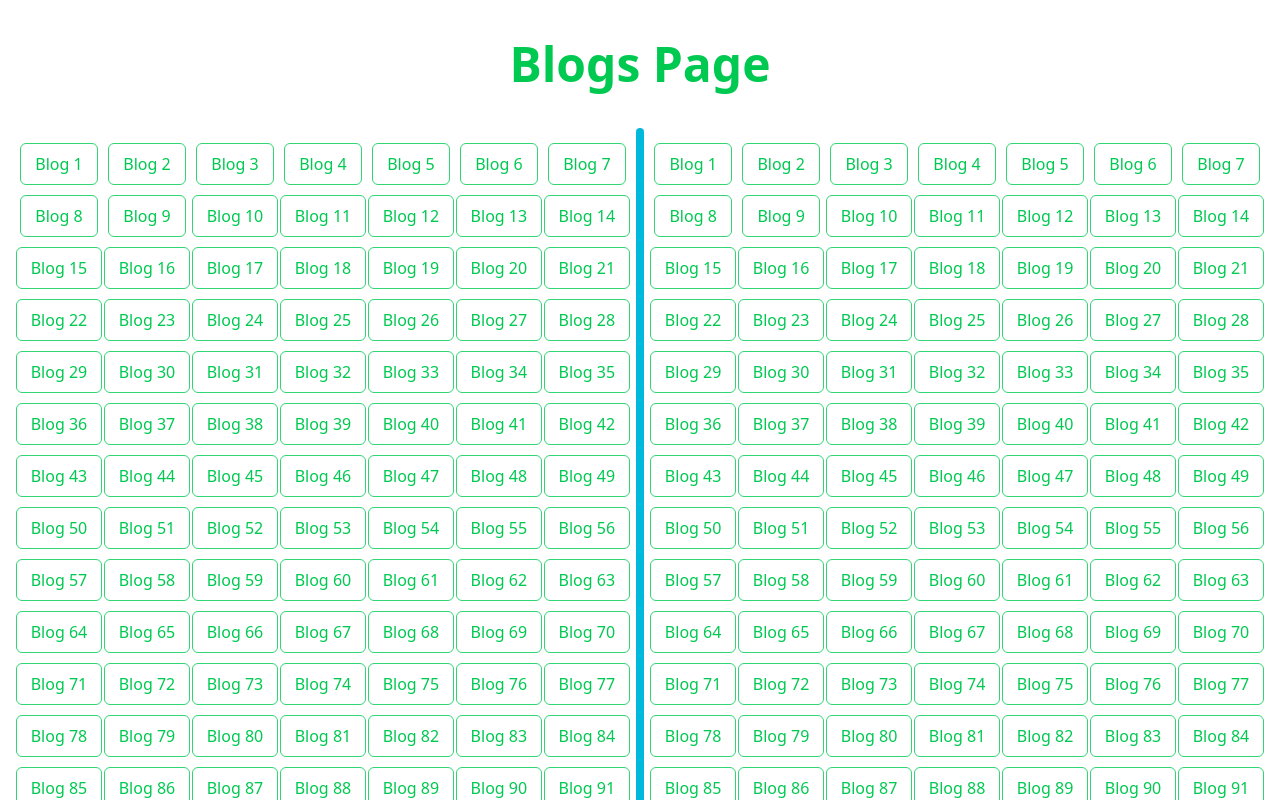
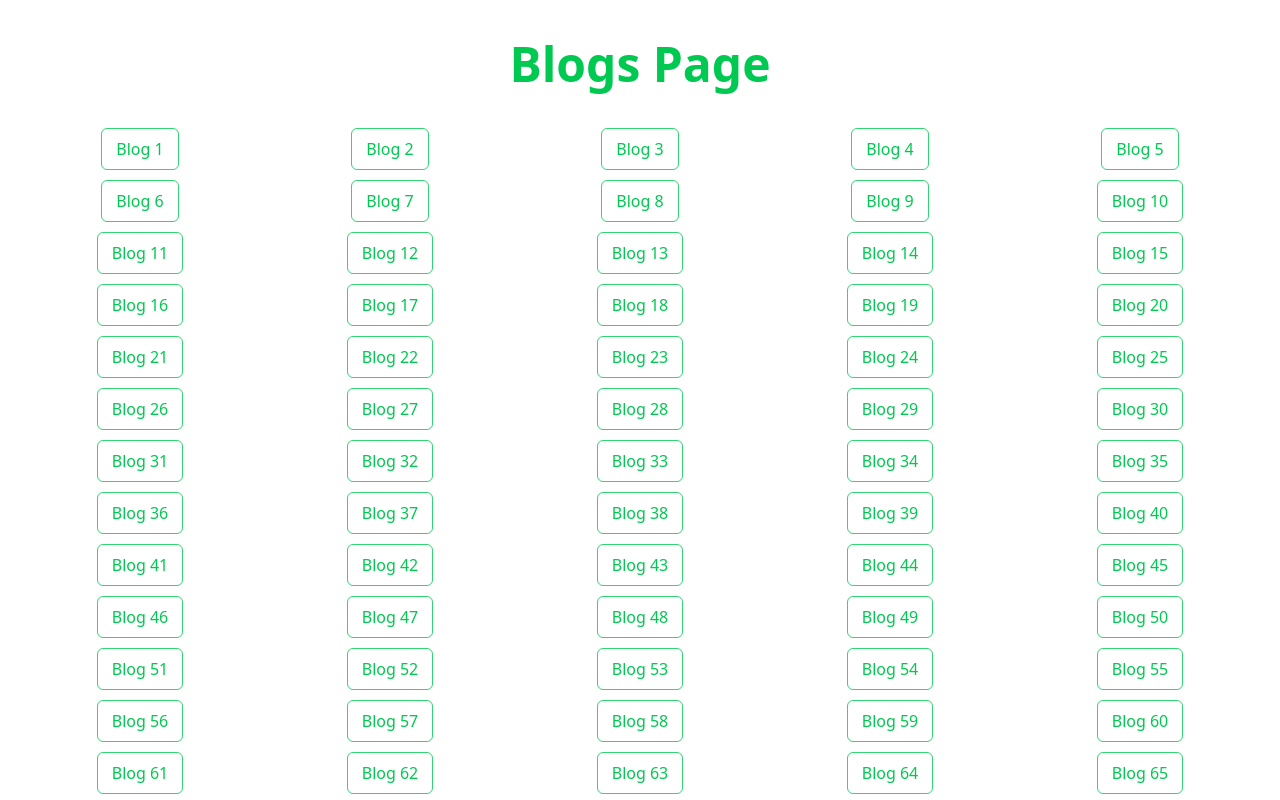
Before and after one commit to Salman-Ahamed/Next.js-Full-Course, a Next.js app: page /blogs in a window 1280 px wide. Shown: the top 800 px of the page. Built offline with nearby package versions, Linux system fonts and the light colour scheme.

Commit message:
refactor: simplify Blogs page layout and remove navigation components
- Removed Link and useRouter imports to streamline the component.
- Updated the layout to display blog buttons in a grid format without navigation links.
- Enhanced the overall structure for better readability and maintainability.

```diff
--- a/src/app/blogs/page.tsx
+++ b/src/app/blogs/page.tsx
@@ -1,43 +1,19 @@
-"use client";
-
-import Link from "next/link";
-import { useRouter } from "next/navigation";
-
 const Blogs = () => {
-  const { push } = useRouter();
-
   return (
     <main className="px-5">
       <h1 className="py-10 text-5xl font-black text-green-500 text-center">
         Blogs Page
       </h1>
 
-      <div className="flex justify-between items-center gap-2.5">
-        <div className="grid grid-cols-7 place-items-center gap-2.5">
+      <div className="grid grid-cols-5 place-items-center gap-2.5">
         {Array.from(Array(100).keys()).map((el) => (
-            <button
-              onClick={() => push(`/blogs/${el + 1}`)}
+          <div
             className="px-3.5 py-2 rounded-md border border-green-500/80 text-green-500 cursor-pointer"
             key={el}
           >
             Blog&nbsp;{el + 1}
-            </button>
+          </div>
         ))}
-        </div>
-        <div className="bg-cyan-500 w-2.5 min-h-screen h-full rounded-md" />
-
-        {/* Navigation with Link Tag */}
-        <div className="grid grid-cols-7 place-items-center gap-2.5">
-          {Array.from(Array(100).keys()).map((el) => (
-            <Link
-              href={`/blogs/${el + 1}`}
-              className="px-3.5 py-2 rounded-md border border-green-500/80 text-green-500"
-              key={el}
-            >
-              Blog&nbsp;{el + 1}
-            </Link>
-          ))}
-        </div>
       </div>
     </main>
   );
```
Lines whose indentation alone changed are shown as unchanged.
